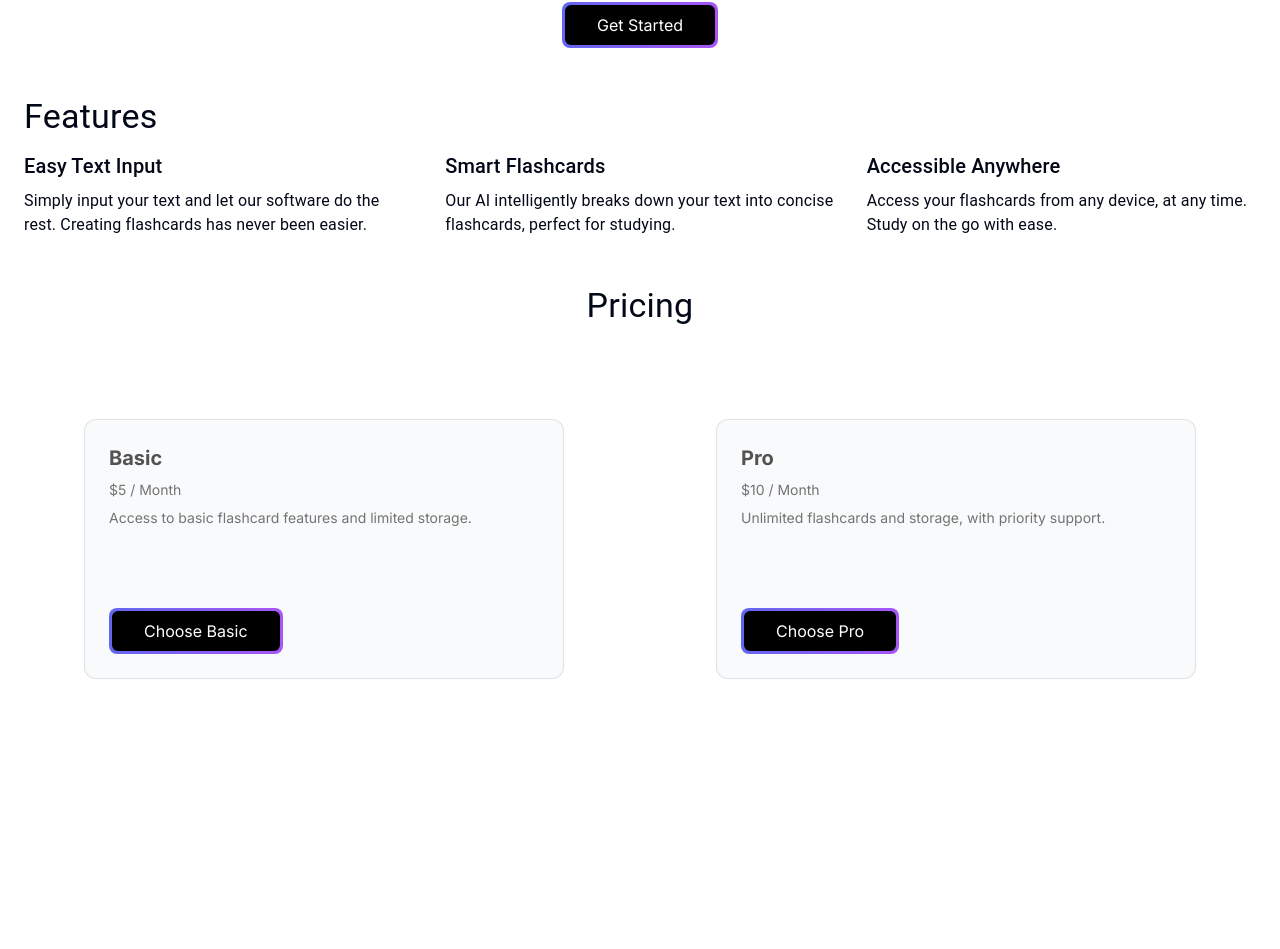
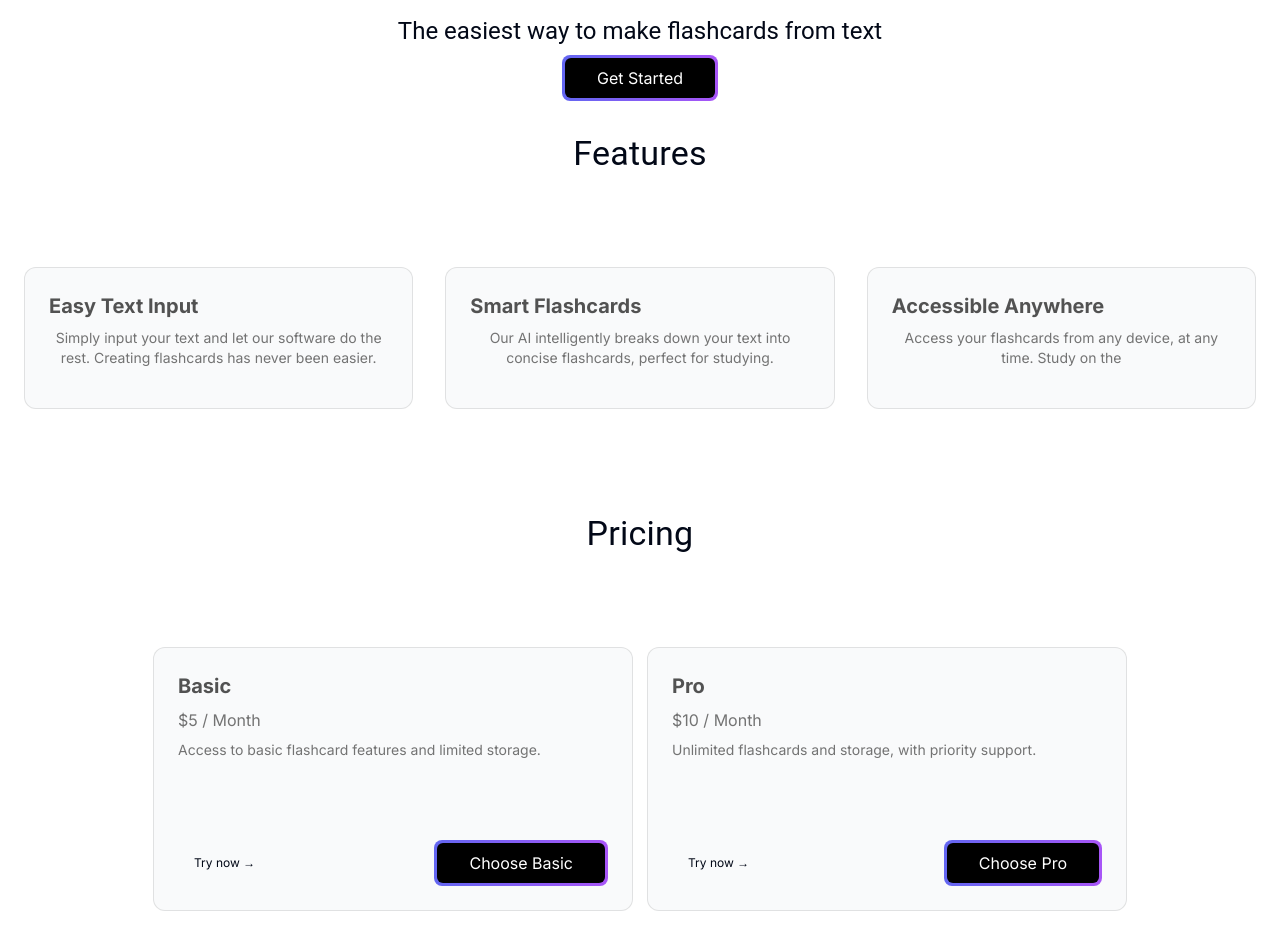
Before and after one commit to Cindy0202-mae/Flashcard-SaaS-Project, a Next.js app: page / in a window 1280 px wide. Shown: the part 227-1176 px from the top of the page. Before the commit the page ends 1010 px from the top, so only its background shows below. Built offline with nearby package versions, Linux system fonts and the light colour scheme; no server answers.

Commit message:
card alignment fixing in progress

```diff
--- a/app/generate/page.js
+++ b/app/generate/page.js
@@ -125,7 +125,7 @@ export default function Flashcard() {
             fullWidth
           >
             {" "}
-            Submit
+            See the Magic!
           </Button>
         </Paper>
       </Box>
--- a/app/page.js
+++ b/app/page.js
@@ -77,8 +77,11 @@ export default function Home() {
           my: 4,
         }}
       >
-        <Typography variant="h2" gutterBottom>
-          Welcome to Flashcard SaaS
+        <Typography variant="h3" gutterBottom>
+          Elevate your business with
+        </Typography>
+        <Typography variant="h3" gutterBottom>
+        NovaCopy AI Flashcards
         </Typography>
         <Typography variant="h5" gutterBottom>
           {" "}
@@ -91,40 +94,90 @@ export default function Home() {
                     </div>
                   </button>
       </Box>
-      <Box sx={{ my: 6 }}>
+      <Box sx={{ my: 2, textAlign: "center" }}>
         <Typography variant="h4" gutterBottom>
           Features
         </Typography>
-        <Grid container spacing={4}>
-          <Grid item xs={12} md={4}>
-            <Typography variant="h6" gutterBottom>
+        <Grid container spacing={4} justifyContent="center">
+    <Grid item xs={12} sm={6} md={4}>
+      <CardContainer className="inter-var">
+        <CardBody className="bg-gray-50 relative group/card dark:hover:shadow-2xl dark:hover:shadow-emerald-500/[0.1] dark:bg-black dark:border-white/[0.2] border-black/[0.1] w-full h-auto rounded-xl p-6 border">
+          <CardItem
+            translateZ="50"
+            className="text-xl font-bold text-neutral-600 dark:text-white"
+          >
             Easy Text Input
-            </Typography>
-            <Typography>
-              {" "}
+          </CardItem>
+          <CardItem
+            as="p"
+            translateZ="60"
+            className="text-neutral-500 text-sm max-w-sm mt-2 dark:text-neutral-300"
+          >
             Simply input your text and let our software do the rest. Creating
             flashcards has never been easier.
-            </Typography>
+          </CardItem>
+          <CardItem
+            translateZ="100"
+            rotateX={20}
+            rotateZ={-10}
+            className="w-full mt-4"
+          >
+          </CardItem>
+        </CardBody>
+      </CardContainer>
     </Grid>
-          <Grid item xs={12} md={4}>
-            <Typography variant="h6" gutterBottom>
+    <Grid item xs={12} sm={6} md={4}>
+      <CardContainer className="inter-var">
+        <CardBody className="bg-gray-50 relative group/card dark:hover:shadow-2xl dark:hover:shadow-emerald-500/[0.1] dark:bg-black dark:border-white/[0.2] border-black/[0.1] w-full h-auto rounded-xl p-6 border">
+          <CardItem
+            translateZ="50"
+            className="text-xl font-bold text-neutral-600 dark:text-white"
+          >
             Smart Flashcards
-            </Typography>
-            <Typography>
-              {" "}
+          </CardItem>
+          <CardItem
+            as="p"
+            translateZ="60"
+            className="text-neutral-500 text-sm max-w-sm mt-2 dark:text-neutral-300"
+          >
             Our AI intelligently breaks down your text into concise
             flashcards, perfect for studying.
-            </Typography>
+          </CardItem>
+          <CardItem
+            translateZ="100"
+            rotateX={20}
+            rotateZ={-10}
+            className="w-full mt-4"
+          >
+          </CardItem>
+        </CardBody>
+      </CardContainer>
     </Grid>
-          <Grid item xs={12} md={4}>
-            <Typography variant="h6" gutterBottom>
+    <Grid item xs={12} sm={6} md={4}>
+      <CardContainer className="inter-var">
+        <CardBody className="bg-gray-50 relative group/card dark:hover:shadow-2xl dark:hover:shadow-emerald-500/[0.1] dark:bg-black dark:border-white/[0.2] border-black/[0.1] w-full h-auto rounded-xl p-6 border">
+          <CardItem
+            translateZ="50"
+            className="text-xl font-bold text-neutral-600 dark:text-white"
+          >
             Accessible Anywhere
-            </Typography>
-            <Typography>
-              {" "}
+          </CardItem>
+          <CardItem
+            as="p"
+            translateZ="60"
+            className="text-neutral-500 text-sm max-w-sm mt-2 dark:text-neutral-300"
+          >
             Access your flashcards from any device, at any time. Study on the
-              go with ease.
-            </Typography>
+          </CardItem>
+          <CardItem
+            translateZ="100"
+            rotateX={20}
+            rotateZ={-10}
+            className="w-full mt-4"
+          >
+          </CardItem>
+        </CardBody>
+      </CardContainer>
     </Grid>
   </Grid>
   </Box>
@@ -132,7 +185,7 @@ export default function Home() {
         <Typography variant="h4" gutterBottom>
           Pricing
         </Typography>
-        <Grid container spacing={4}>
+        <Box sx={{ display: "flex", gap: "14px", justifyContent: "center"}}>
           <Grid item xs={12} md={6}>
             <CardContainer className="inter-var">
               <CardBody className="bg-gray-50 relative group/card  dark:hover:shadow-2xl dark:hover:shadow-emerald-500/[0.1] dark:bg-black dark:border-white/[0.2] border-black/[0.1] w-auto sm:w-[30rem] h-auto rounded-xl p-6 border  ">
@@ -145,7 +198,7 @@ export default function Home() {
                 <CardItem
                   as="p"
                   translateZ="60"
-                  className="text-neutral-500 text-sm max-w-sm mt-2 dark:text-neutral-300"
+                  className="text-neutral-500 text-md max-w-sm mt-2 dark:text-neutral-300"
                 >
                   $5 / Month
                 </CardItem>
@@ -157,7 +210,15 @@ export default function Home() {
                   Access to basic flashcard features and limited storage.
                 </CardItem>
                 <div className="flex justify-between items-center mt-20">
-                  <button className="p-[3px] relative" onClick={handleSubmit}>
+          <CardItem
+            translateZ={20}
+            translateX={-40}
+            className="px-4 py-2 rounded-xl text-xs font-normal dark:text-white"
+          >
+            Try now →
+          </CardItem>
+            <button className="p-[3px] relative" translateZ={20}
+            translateX={40} onClick={handleSubmit}>
                     <div className="absolute inset-0 bg-gradient-to-r from-indigo-500 to-purple-500 rounded-lg" />
                     <div className="px-8 py-2  bg-black rounded-[6px]  relative group transition duration-200 text-white hover:bg-transparent">
                       Choose Basic
@@ -179,7 +240,7 @@ export default function Home() {
                 <CardItem
                   as="p"
                   translateZ="60"
-                  className="text-neutral-500 text-sm max-w-sm mt-2 dark:text-neutral-300"
+                  className="text-neutral-500 text-md max-w-sm mt-2 dark:text-neutral-300"
                 >
                   $10 / Month
                 </CardItem>
@@ -191,7 +252,15 @@ export default function Home() {
                   Unlimited flashcards and storage, with priority support.
                 </CardItem>
                 <div className="flex justify-between items-center mt-20">
-                  <button className="p-[3px] relative" onClick={handleSubmit}>
+          <CardItem
+            translateZ={20}
+            translateX={-40}
+            className="px-4 py-2 rounded-xl text-xs font-normal dark:text-white"
+          >
+            Try now →
+          </CardItem>
+            <button className="p-[3px] relative" translateZ={20}
+            translateX={40} onClick={handleSubmit}>
                     <div className="absolute inset-0 bg-gradient-to-r from-indigo-500 to-purple-500 rounded-lg" />
                     <div className="px-8 py-2  bg-black rounded-[6px]  relative group transition duration-200 text-white hover:bg-transparent">
                       Choose Pro
@@ -201,7 +270,7 @@ export default function Home() {
               </CardBody>
             </CardContainer>
           </Grid>
-        </Grid>
+        </Box>
       </Box>
     </Container>
   );
```
Lines whose indentation alone changed are shown as unchanged.
